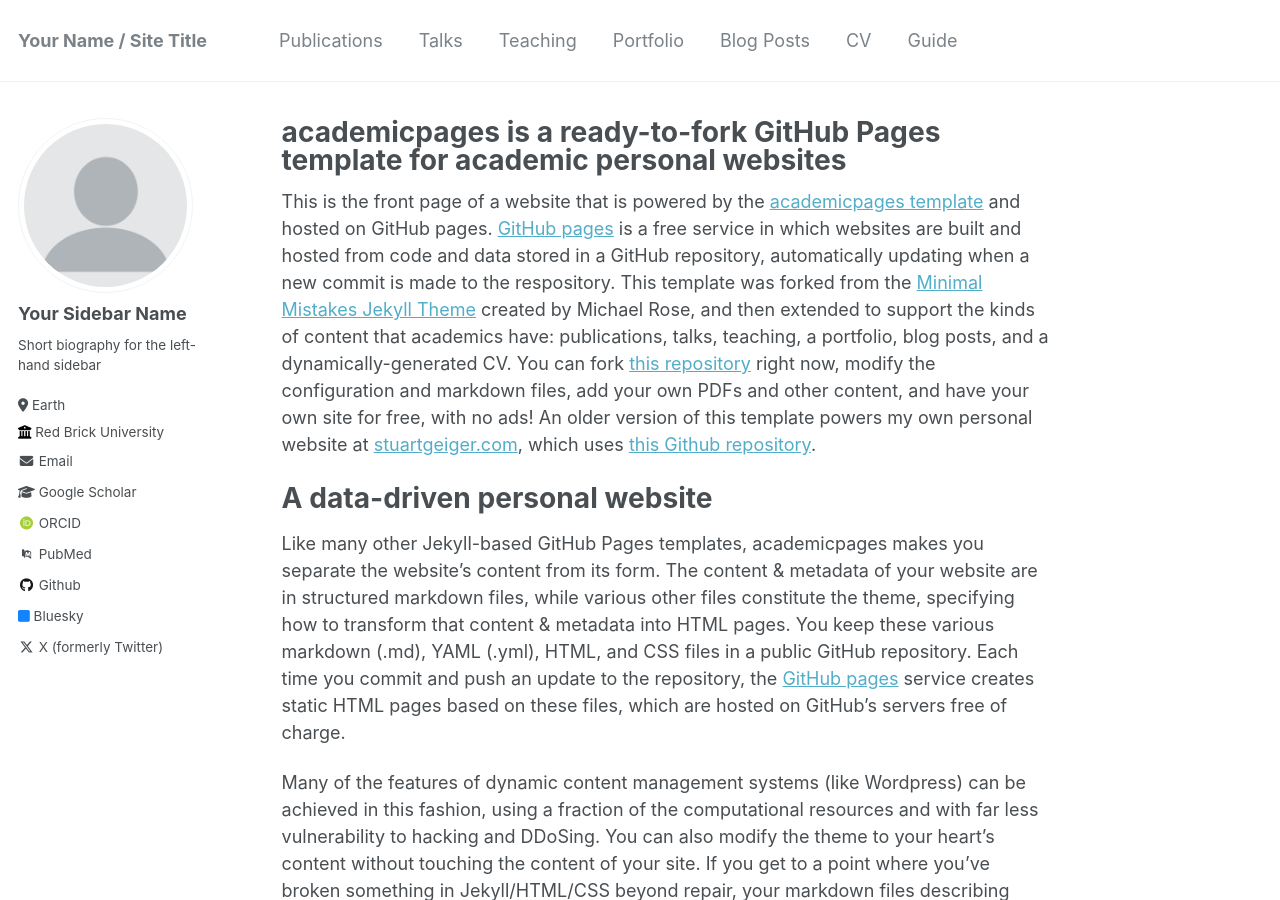
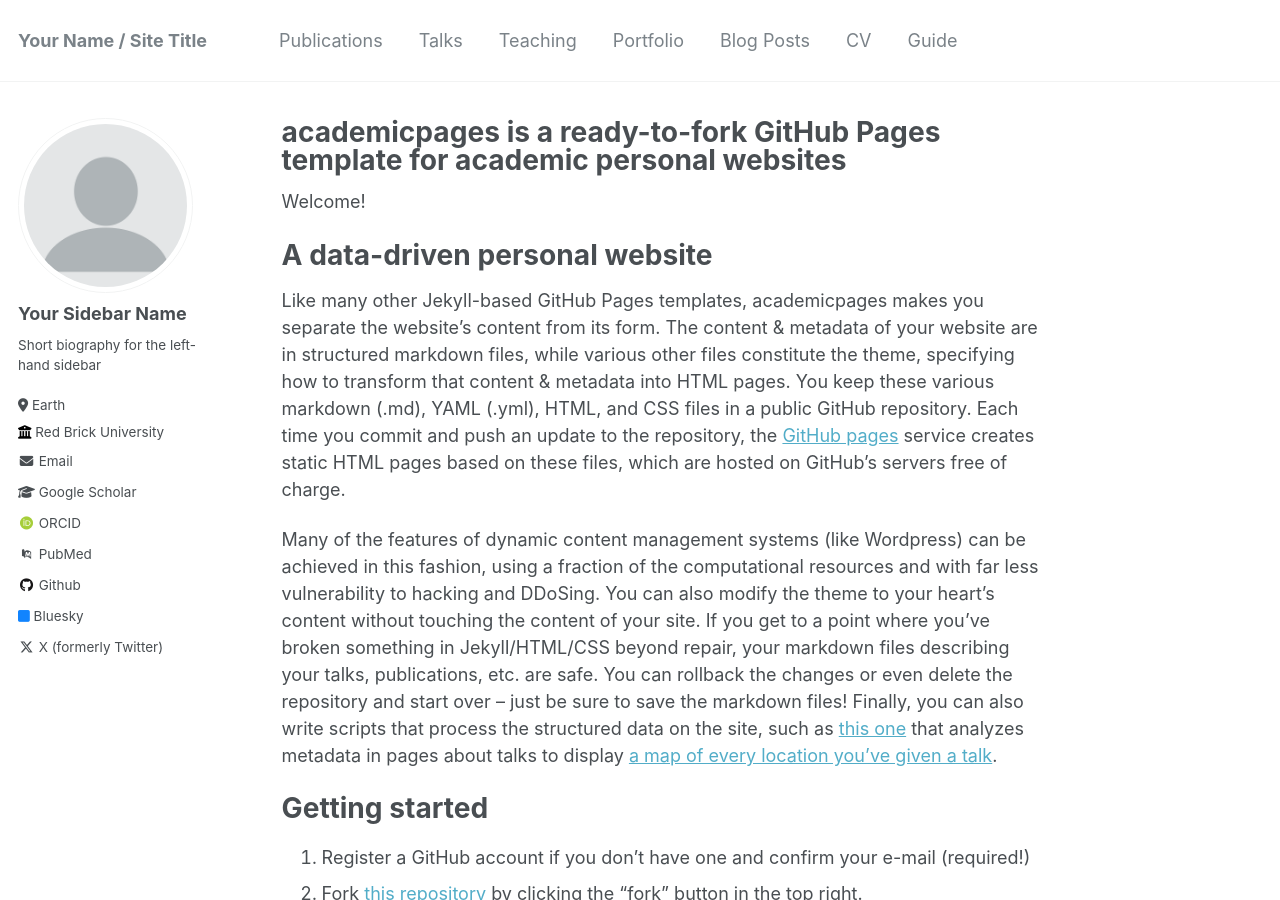
Before and after one commit to frustea/frustea.github.io, a Jekyll site: the page built from _pages/about.md, in a window 1280 px wide and 900 px high. Built offline with Jekyll 4.4.1, drawn with Linux system fonts in a browser that asks for light colours; some web fonts are replaced.

Commit message:
Update about.md

```diff
--- a/_pages/about.md
+++ b/_pages/about.md
@@ -7,7 +7,7 @@ redirect_from:
   - /about.html
 ---
 
-This is the front page of a website that is powered by the [academicpages template](https://github.com/academicpages/academicpages.github.io) and hosted on GitHub pages. [GitHub pages](https://pages.github.com) is a free service in which websites are built and hosted from code and data stored in a GitHub repository, automatically updating when a new commit is made to the respository. This template was forked from the [Minimal Mistakes Jekyll Theme](https://mmistakes.github.io/minimal-mistakes/) created by Michael Rose, and then extended to support the kinds of content that academics have: publications, talks, teaching, a portfolio, blog posts, and a dynamically-generated CV. You can fork [this repository](https://github.com/academicpages/academicpages.github.io) right now, modify the configuration and markdown files, add your own PDFs and other content, and have your own site for free, with no ads! An older version of this template powers my own personal website at [stuartgeiger.com](http://stuartgeiger.com), which uses [this Github repository](https://github.com/staeiou/staeiou.github.io).
+Welcome!
 
 A data-driven personal website
 ======
```
